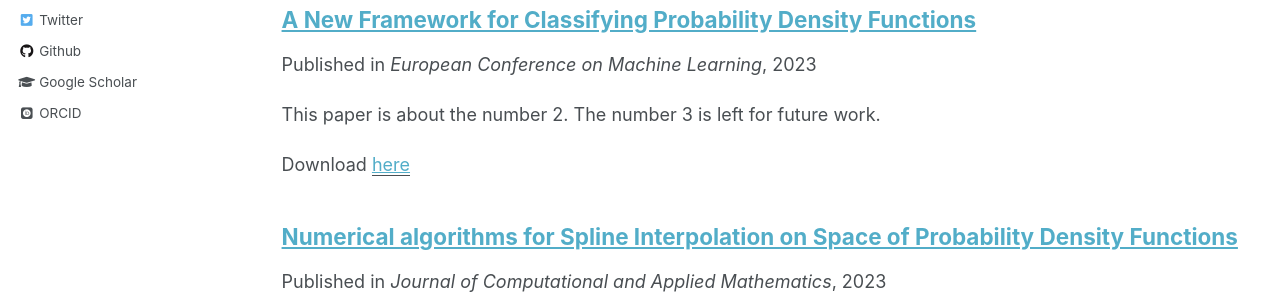
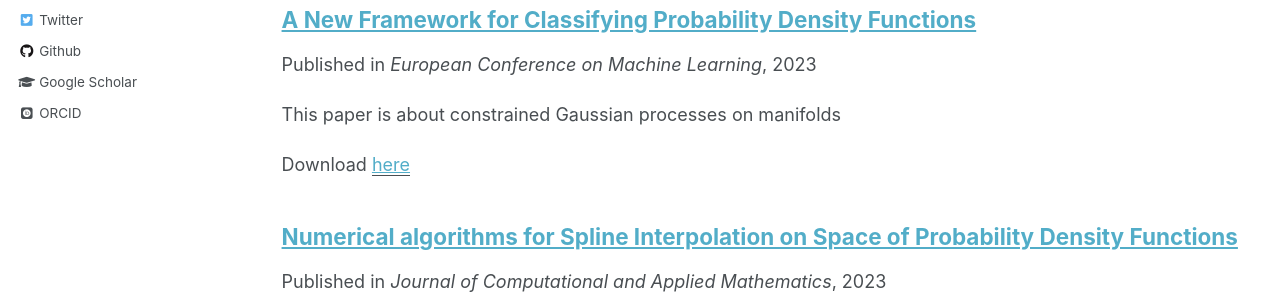
Before and after one commit to Chsamir/chsamir.github.io, a Jekyll site: the page built from _pages/publications.md, in a window 1280 px wide and 970 px high. Shown: the part 353-650 px from the top of the window. Built offline with Jekyll 4.4.1, drawn with Linux system fonts in a browser that asks for light colours; some web fonts are replaced.

Commit message:
Update 2010-10-01-paper-title-number-2.md

```diff
--- a/_publications/2010-10-01-paper-title-number-2.md
+++ b/_publications/2010-10-01-paper-title-number-2.md
@@ -2,7 +2,7 @@
 title: "A New Framework for Classifying Probability Density Functions"
 collection: publications
 permalink: /publication/2010-10-01-paper-title-number-2
-excerpt: 'This paper is about the number 2. The number 3 is left for future work.'
+excerpt: 'This paper is about constrained Gaussian processes on manifolds'
 date: 2023-09-17
 venue: 'European Conference on Machine Learning'
 paperurl: '[http://academicpages.github.io/files/paper2.pdf](https://dl.acm.org/doi/10.1007/978-3-031-43412-9_30)'
```
